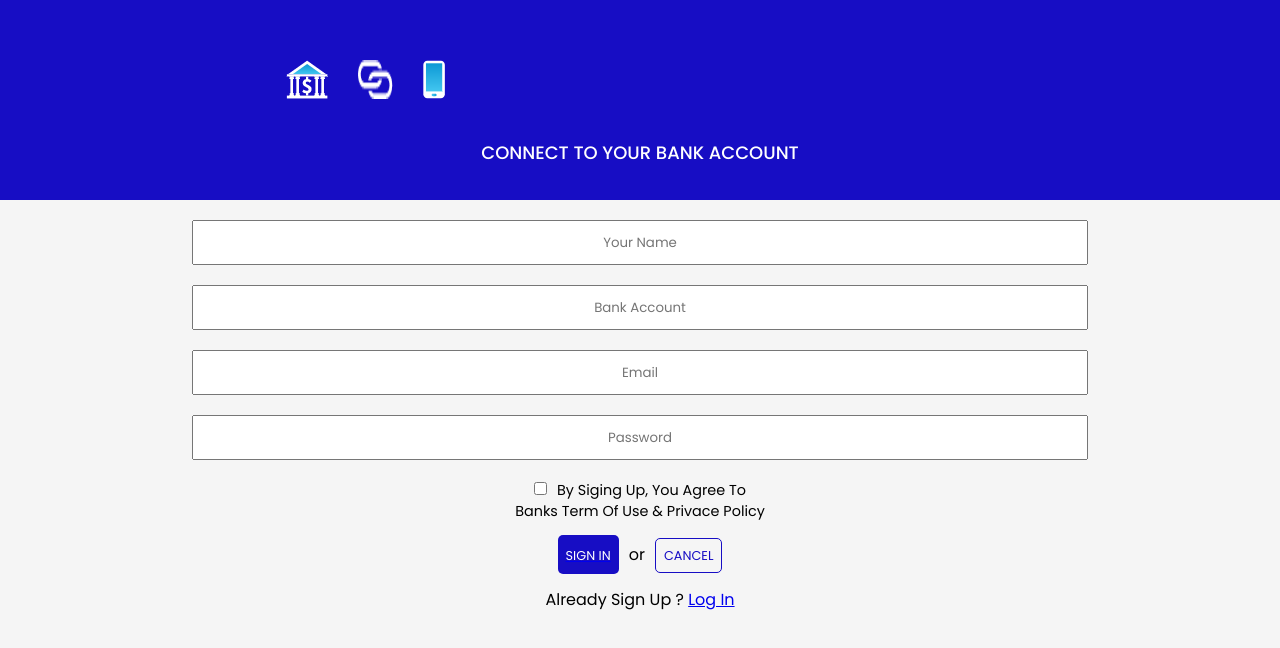
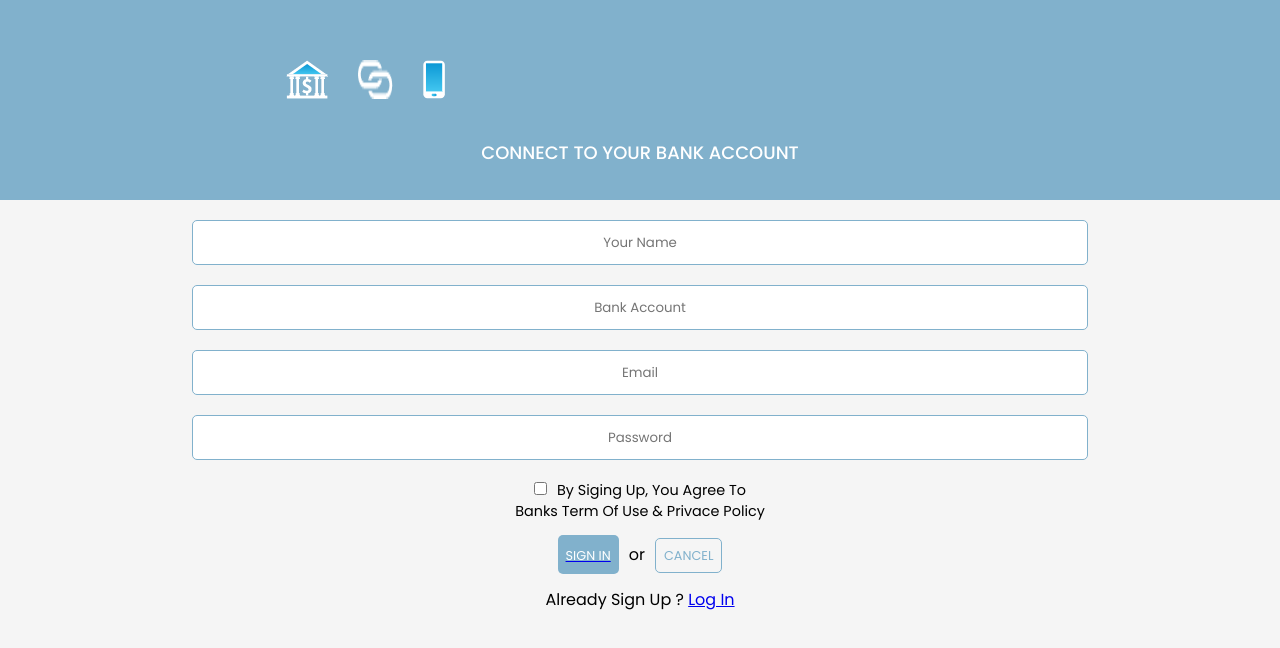
Before and after one commit to eu-waliston/Safest-Bank, a React (Create React App) app: page /register in a window 1280 px wide. Shown: the top 648 px of the page. Built offline with nearby package versions, Linux system fonts and the light colour scheme.

Commit message:
Mudança da palleta de cores, e correções nas animações

```diff
--- a/src/components/register/Register.css
+++ b/src/components/register/Register.css
@@ -5,7 +5,7 @@
 }
 
 .top__section {
-    background-color:rgb(23, 13, 196);
+    background-color:#81B1CC;
     width: 100%;
     height: 25vh;
 }
@@ -54,6 +54,8 @@
     height: 45px;
     text-align: center;
     margin-left: 15%;
+    border-radius: 5px;
+    border: 0.5px solid #81B1CC;
 }
 
 .lk{
@@ -63,7 +65,7 @@
 }
 
 .bnt_1 {
-    background-color: rgb(23, 13, 196);
+    background-color: #81B1CC;
     padding: 8px;
     text-transform: uppercase;
     margin-right: 10px;
@@ -75,8 +77,8 @@
     text-transform: uppercase;
     margin-left: 10px;
     border-radius: 5px;
-    color: rgb(23, 13, 196);
+    color: #81B1CC;
     text-decoration: none;
     font-size: 0.8rem;
-    border: 0.5px solid rgb(23, 13, 196);
+    border: 0.5px solid #81B1CC;
 }
```
